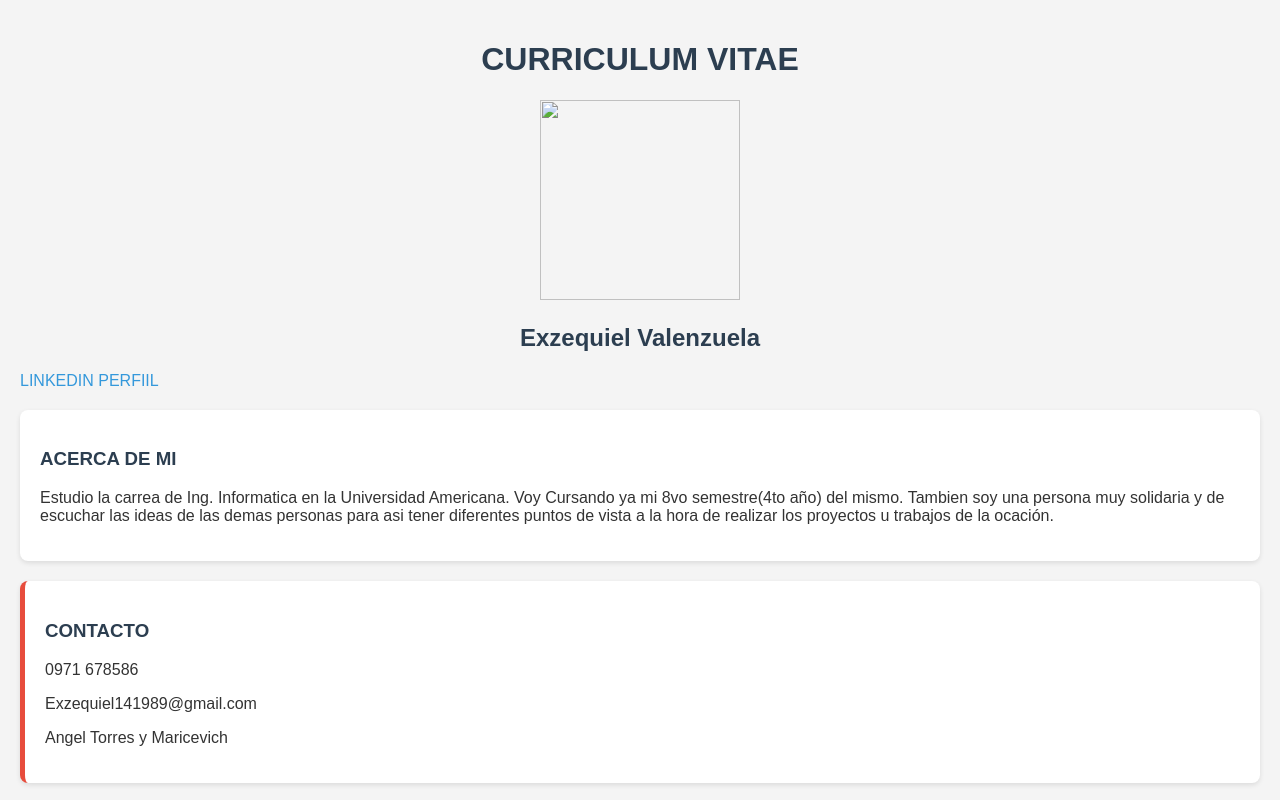
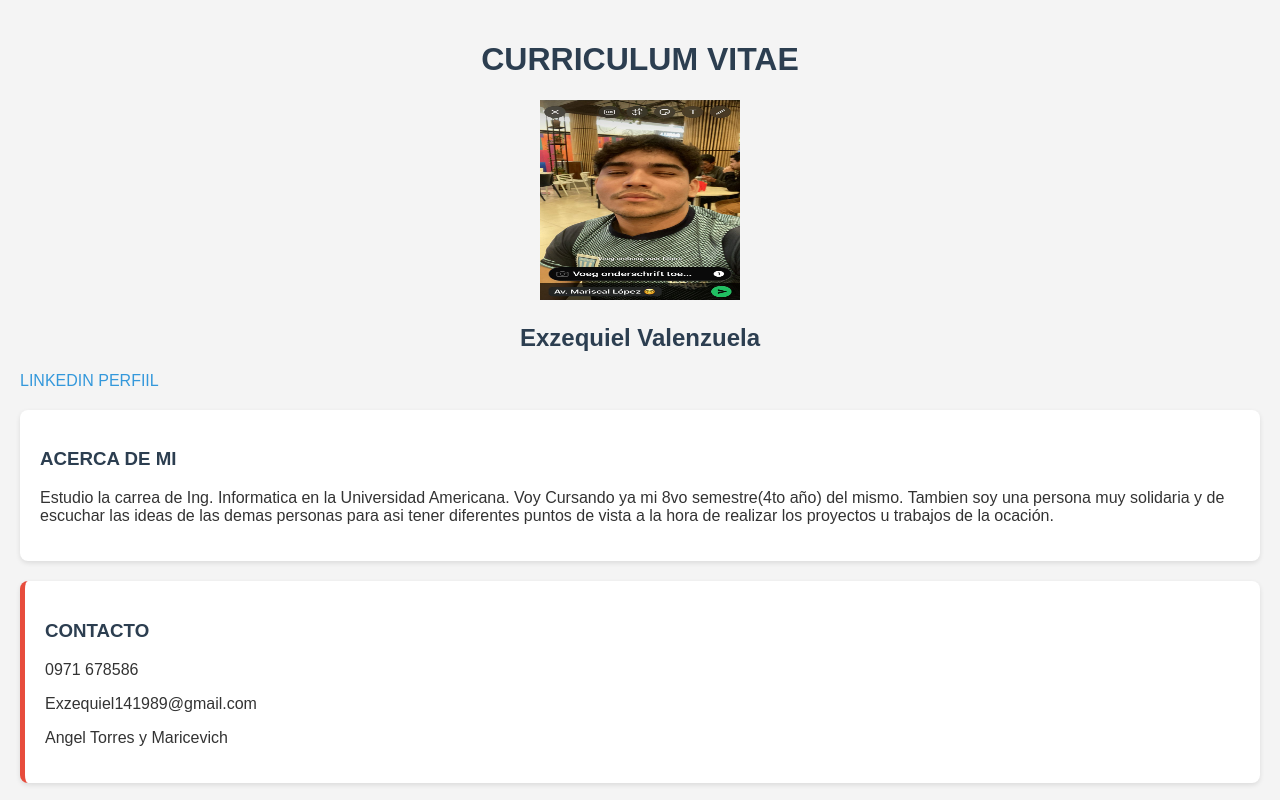
Before and after one commit to Exze22/tareacv, a plain HTML site: page index.html in a window 1280 px wide. Shown: the top 800 px of the page. Drawn offline with Linux system fonts and the light colour scheme.

Commit message:
index.html

```diff
--- a/index.html
+++ b/index.html
@@ -9,7 +9,7 @@
 </head>
 <body>
     <p><center><h1>CURRICULUM VITAE</h1></center></p>
-    <center><img src="WhatsApp Image 2024-07-08 at 01.22.16.jpeg" width="200" height="200"></center>
+    <center><img src="exze.jpeg" width="200" height="200"></center>
     <p><center><h2>Exzequiel Valenzuela</h2></center></p>
 <p><a href="www.linkedin.com/in/exzequiel-valenzuela-34a60a192">LINKEDIN PERFIIL</a></p>
 <div cass="acer">
```
